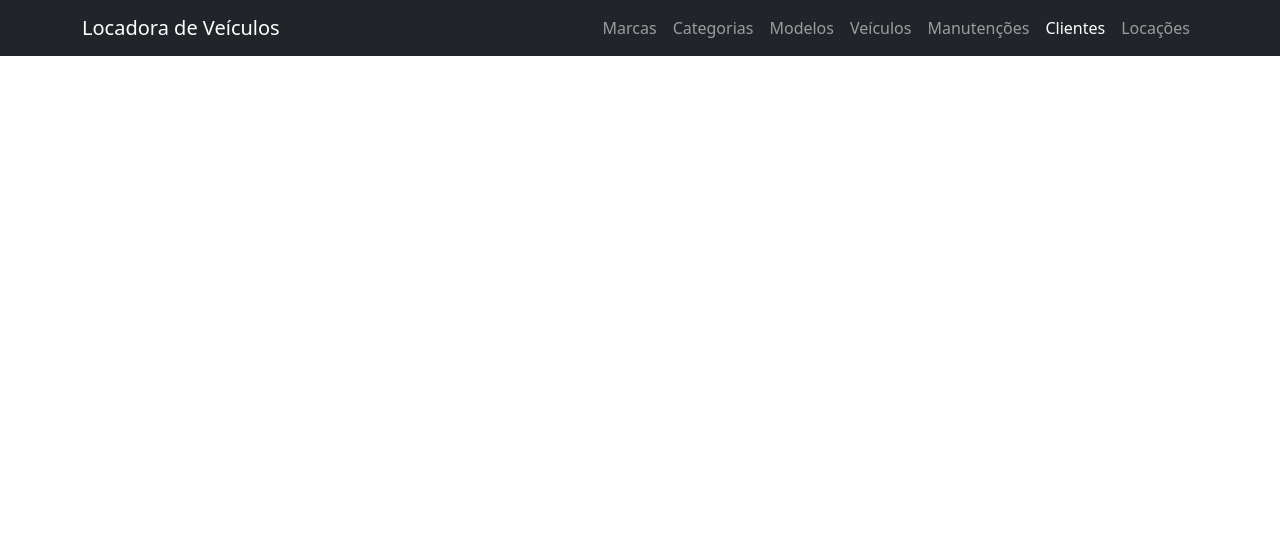
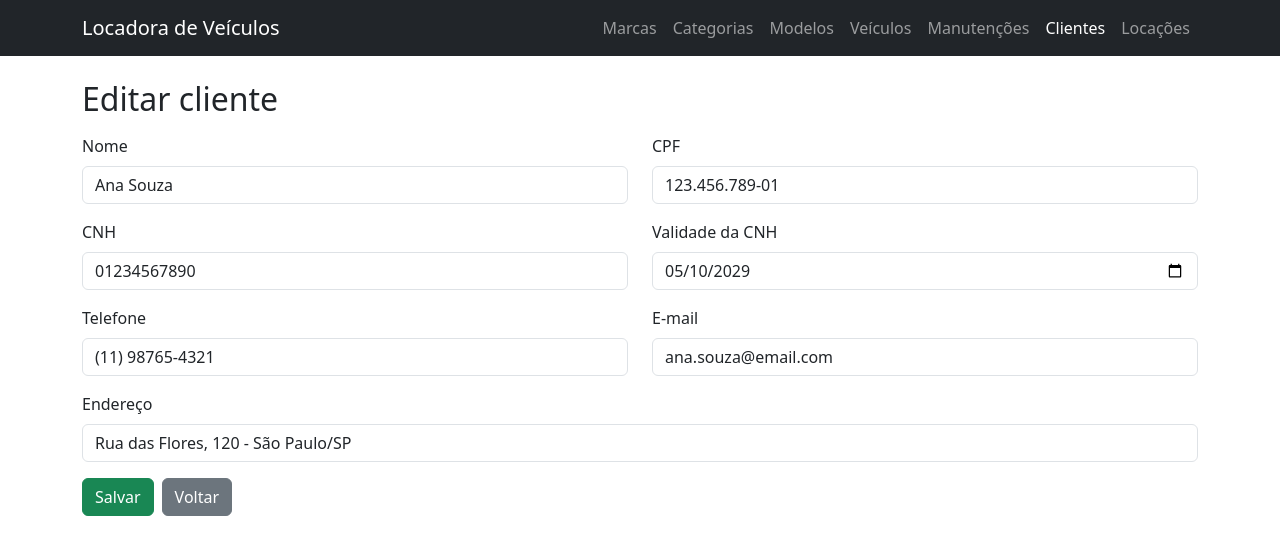
Before and after one commit to erickjube/ProjetoLocacaoVeiculos, a React (Vite) app: page /clientes/1 in a window 1280 px wide. Shown: the top 554 px of the page. Built offline with nearby package versions, Linux system fonts and the light colour scheme; data requests are answered from the project's data file.

Commit message:
Implementa cadastro de clientes com validação de CPF e CNH

```diff
--- a/src/App.tsx
+++ b/src/App.tsx
@@ -11,6 +11,8 @@ import { VeiculoList } from "./pages/veiculos/VeiculoList";
 import { VeiculoForm } from "./pages/veiculos/VeiculoForm";
 import { ManutencaoList } from "./pages/manutencoes/ManutencaoList";
 import { ManutencaoForm } from "./pages/manutencoes/ManutencaoForm";
+import { ClienteList } from "./pages/clientes/ClienteList";
+import { ClienteForm } from "./pages/clientes/ClienteForm";
 
 function App() {
   return (
@@ -34,6 +36,9 @@ function App() {
           <Route path="/manutencoes" element={<ManutencaoList />} />
           <Route path="/manutencoes/novo" element={<ManutencaoForm />} />
           <Route path="/manutencoes/:id" element={<ManutencaoForm />} />
+          <Route path="/clientes" element={<ClienteList />} />
+          <Route path="/clientes/novo" element={<ClienteForm />} />
+          <Route path="/clientes/:id" element={<ClienteForm />} />
         </Routes>
       </main>
     </BrowserRouter>
--- /dev/null
+++ b/src/pages/clientes/ClienteForm.tsx
@@ -0,0 +1,152 @@
+import { useEffect, useState, type ChangeEvent, type FormEvent } from "react";
+import { useNavigate, useParams } from "react-router-dom";
+import { Alert, type AlertProps } from "../../components/Alert";
+import { Button } from "../../components/Button";
+import { Input } from "../../components/Input";
+import { clienteInicial, type Cliente } from "../../models/Cliente";
+import { clienteService } from "../../service/clienteService";
+
+type Erros = Partial<Record<keyof Cliente, string>>;
+
+export function ClienteForm() {
+  const { id } = useParams();
+  const navigate = useNavigate();
+  const [cliente, setCliente] = useState<Cliente>(clienteInicial);
+  const [erros, setErros] = useState<Erros>({});
+  const [alerta, setAlerta] = useState<AlertProps | null>(null);
+
+  useEffect(() => {
+    if (id) {
+      clienteService.buscarPorId(id).then(setCliente);
+    }
+  }, [id]);
+
+  function handleChange(event: ChangeEvent<HTMLInputElement>) {
+    setCliente({ ...cliente, [event.target.name]: event.target.value });
+  }
+
+  async function validar(): Promise<boolean> {
+    const novosErros: Erros = {};
+    if (!cliente.nome.trim()) {
+      novosErros.nome = "Informe o nome.";
+    }
+    if (!cliente.cpf.trim()) {
+      novosErros.cpf = "Informe o CPF.";
+    }
+    if (!cliente.cnh.trim()) {
+      novosErros.cnh = "Informe a CNH.";
+    }
+    if (!cliente.validadeCnh) {
+      novosErros.validadeCnh = "Informe a validade da CNH.";
+    }
+    if (!cliente.telefone.trim()) {
+      novosErros.telefone = "Informe o telefone.";
+    }
+    if (!cliente.email.trim()) {
+      novosErros.email = "Informe o e-mail.";
+    }
+    if (!cliente.endereco.trim()) {
+      novosErros.endereco = "Informe o endereço.";
+    }
+
+    const outrosClientes = (await clienteService.listar()).filter((c) => c.id !== id);
+    if (outrosClientes.some((c) => c.cpf === cliente.cpf.trim())) {
+      novosErros.cpf = "Já existe um cliente cadastrado com este CPF.";
+    }
+    if (outrosClientes.some((c) => c.cnh === cliente.cnh.trim())) {
+      novosErros.cnh = "Já existe um cliente cadastrado com esta CNH.";
+    }
+
+    setErros(novosErros);
+    return Object.keys(novosErros).length === 0;
+  }
+
+  async function handleSubmit(event: FormEvent<HTMLFormElement>) {
+    event.preventDefault();
+    try {
+      if (!(await validar())) {
+        return;
+      }
+      const dados: Cliente = { ...cliente, cpf: cliente.cpf.trim(), cnh: cliente.cnh.trim() };
+      if (id) {
+        await clienteService.atualizar(id, dados);
+      } else {
+        await clienteService.criar(dados);
+      }
+      navigate("/clientes");
+    } catch {
+      setAlerta({ type: "danger", message: "Não foi possível salvar o cliente." });
+    }
+  }
+
+  return (
+    <>
+      <h2 className="mb-3">{id ? "Editar cliente" : "Novo cliente"}</h2>
+      {alerta && <Alert type={alerta.type} message={alerta.message} />}
+      <form onSubmit={handleSubmit}>
+        <div className="row">
+          <div className="col-12 col-md-6">
+            <Input label="Nome" name="nome" value={cliente.nome} onChange={handleChange} error={erros.nome} />
+          </div>
+          <div className="col-12 col-md-6">
+            <Input
+              label="CPF"
+              name="cpf"
+              value={cliente.cpf}
+              placeholder="000.000.000-00"
+              onChange={handleChange}
+              error={erros.cpf}
+            />
+          </div>
+          <div className="col-12 col-md-6">
+            <Input label="CNH" name="cnh" value={cliente.cnh} onChange={handleChange} error={erros.cnh} />
+          </div>
+          <div className="col-12 col-md-6">
+            <Input
+              label="Validade da CNH"
+              name="validadeCnh"
+              type="date"
+              value={cliente.validadeCnh}
+              onChange={handleChange}
+              error={erros.validadeCnh}
+            />
+          </div>
+          <div className="col-12 col-md-6">
+            <Input
+              label="Telefone"
+              name="telefone"
+              type="tel"
+              value={cliente.telefone}
+              placeholder="(00) 00000-0000"
+              onChange={handleChange}
+              error={erros.telefone}
+            />
+          </div>
+          <div className="col-12 col-md-6">
+            <Input
+              label="E-mail"
+              name="email"
+              type="email"
+              value={cliente.email}
+              onChange={handleChange}
+              error={erros.email}
+            />
+          </div>
+          <div className="col-12">
+            <Input
+              label="Endereço"
+              name="endereco"
+              value={cliente.endereco}
+              onChange={handleChange}
+              error={erros.endereco}
+            />
+          </div>
+        </div>
+        <div className="d-flex gap-2">
+          <Button label="Salvar" type="submit" variant="success" />
+          <Button label="Voltar" variant="secondary" onClick={() => navigate("/clientes")} />
+        </div>
+      </form>
+    </>
+  );
+}
--- /dev/null
+++ b/src/pages/clientes/ClienteList.tsx
@@ -0,0 +1,87 @@
+import { useEffect, useState } from "react";
+import { useNavigate } from "react-router-dom";
+import { Alert, type AlertProps } from "../../components/Alert";
+import { Button } from "../../components/Button";
+import { Modal } from "../../components/Modal";
+import { Table, type Column } from "../../components/Table";
+import { cnhVencida, type Cliente } from "../../models/Cliente";
+import { clienteService } from "../../service/clienteService";
+import { locacaoService } from "../../service/locacaoService";
+
+export function ClienteList() {
+  const navigate = useNavigate();
+  const [clientes, setClientes] = useState<Cliente[]>([]);
+  const [clienteExcluir, setClienteExcluir] = useState<Cliente | null>(null);
+  const [alerta, setAlerta] = useState<AlertProps | null>(null);
+
+  async function carregar() {
+    try {
+      setClientes(await clienteService.listar());
+    } catch {
+      setAlerta({ type: "danger", message: "Não foi possível carregar os clientes." });
+    }
+  }
+
+  useEffect(() => {
+    carregar();
+  }, []);
+
+  async function confirmarExclusao() {
+    if (!clienteExcluir?.id) {
+      return;
+    }
+    const { id, nome } = clienteExcluir;
+    setClienteExcluir(null);
+    const locacoes = await locacaoService.listarPorCliente(id);
+    if (locacoes.length > 0) {
+      setAlerta({
+        type: "danger",
+        message: `O cliente ${nome} possui ${locacoes.length} locação(ões) vinculada(s) e não pode ser excluído.`,
+      });
+      return;
+    }
+    await clienteService.excluir(id);
+    setAlerta({ type: "success", message: "Cliente excluído com sucesso." });
+    carregar();
+  }
+
+  const columns: Column<Cliente>[] = [
+    { header: "Nome", render: (cliente) => cliente.nome },
+    { header: "CPF", render: (cliente) => cliente.cpf },
+    { header: "CNH", render: (cliente) => cliente.cnh },
+    {
+      header: "Validade CNH",
+      render: (cliente) => (
+        <span className={cnhVencida(cliente) ? "text-danger fw-semibold" : ""}>
+          {new Date(`${cliente.validadeCnh}T00:00`).toLocaleDateString("pt-BR")}
+          {cnhVencida(cliente) && " (vencida)"}
+        </span>
+      ),
+    },
+    { header: "Telefone", render: (cliente) => cliente.telefone },
+    { header: "E-mail", render: (cliente) => cliente.email },
+  ];
+
+  return (
+    <>
+      <div className="d-flex flex-wrap justify-content-between align-items-center gap-2 mb-3">
+        <h2 className="mb-0">Clientes</h2>
+        <Button label="Novo cliente" onClick={() => navigate("/clientes/novo")} />
+      </div>
+      {alerta && <Alert type={alerta.type} message={alerta.message} />}
+      <Table
+        columns={columns}
+        data={clientes}
+        onEdit={(cliente) => navigate(`/clientes/${cliente.id}`)}
+        onDelete={setClienteExcluir}
+      />
+      <Modal
+        show={clienteExcluir !== null}
+        title="Excluir cliente"
+        message={`Deseja realmente excluir o cliente ${clienteExcluir?.nome}?`}
+        onClose={() => setClienteExcluir(null)}
+        onConfirm={confirmarExclusao}
+      />
+    </>
+  );
+}
```
